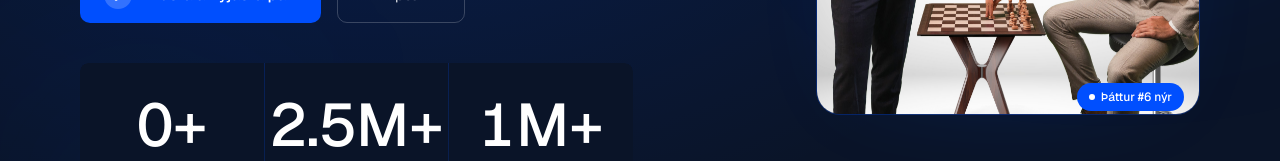
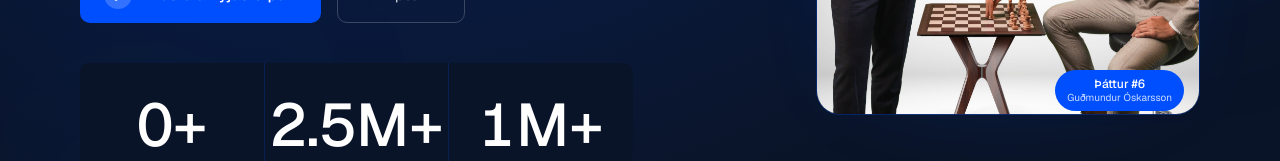
Before and after one commit to briembenni-sketch/chessafterdark, a Next.js app: page / in a window 1280 px wide. Shown: the part 490-651 px from the top of the page. Built offline with nearby package versions, Linux system fonts and the light colour scheme; no server answers.

Commit message:
feat(hero): make episode badge dynamic, clickable, with guest name
The cover art badge now shows the latest episode number and guest name
from the RSS feed, links to the episode page, and has hover effects.

Co-Authored-By: Paperclip <noreply@paperclip.ing>

```diff
--- a/src/app/page.tsx
+++ b/src/app/page.tsx
@@ -49,6 +49,8 @@ export default async function Home() {
       {/* 1. Hero Section */}
       <HeroSection
         latestEpisodeSlug={latestEpisode.slug}
+        latestEpisodeNumber={latestEpisode.number}
+        latestEpisodeGuest={latestEpisode.guest}
         episodeCount={episodes.length}
       />
 
--- a/src/components/HeroSection.tsx
+++ b/src/components/HeroSection.tsx
@@ -16,9 +16,13 @@ const fadeInUp = {
 
 export default function HeroSection({
   latestEpisodeSlug,
+  latestEpisodeNumber,
+  latestEpisodeGuest,
   episodeCount,
 }: {
   latestEpisodeSlug: string;
+  latestEpisodeNumber: number;
+  latestEpisodeGuest: string;
   episodeCount: number;
 }) {
   return (
@@ -78,10 +82,17 @@ export default function HeroSection({
                   priority
                 />
                 {/* Floating pill */}
-                <div className="absolute bottom-4 right-4 bg-cad-electric text-white text-xs font-medium px-3 py-1.5 rounded-full flex items-center gap-1.5">
-                  <span className="w-1.5 h-1.5 bg-white rounded-full" />
-                  Þáttur #{episodeCount} nýr
-                </div>
+                <Link
+                  href={`/thaettir/${latestEpisodeSlug}`}
+                  className="absolute bottom-4 right-4 bg-cad-electric text-white text-xs px-3 py-1.5 rounded-full flex flex-col items-center text-center cursor-pointer transition-transform duration-200 hover:scale-105 hover:shadow-lg"
+                >
+                  <span className="font-medium">Þáttur #{latestEpisodeNumber}</span>
+                  {latestEpisodeGuest ? (
+                    <span className="text-[10px] text-white/80 leading-tight">{latestEpisodeGuest}</span>
+                  ) : (
+                    <span className="text-[10px] text-white/80 leading-tight">nýr</span>
+                  )}
+                </Link>
               </div>
             </div>
           </motion.div>
```
